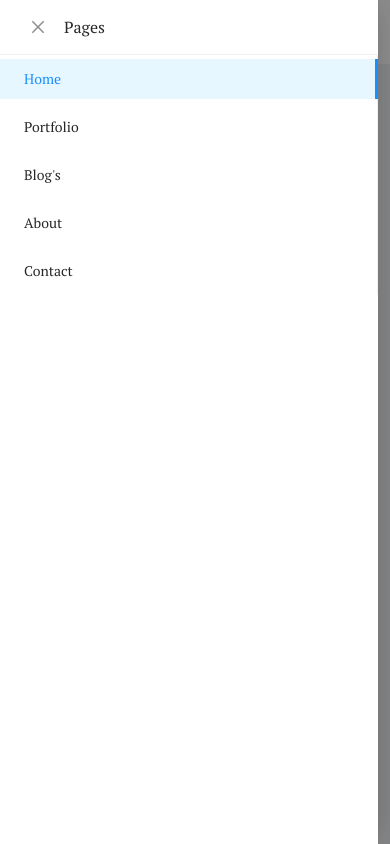
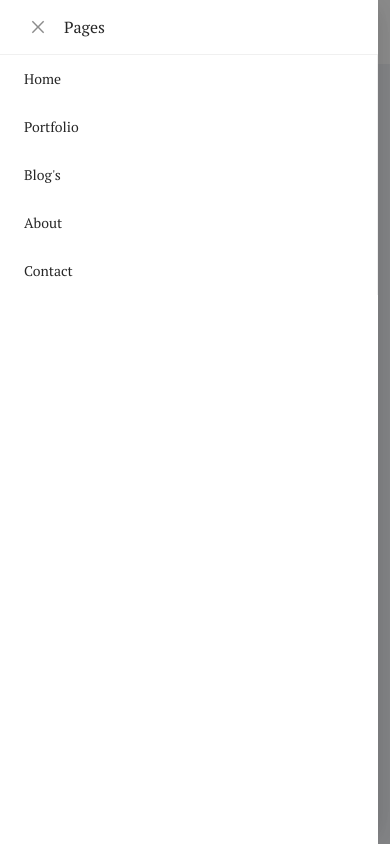
Before and after one commit to MaxiCB/Personal-Portfolio, a React (Create React App) app in the folder client/: page / in a window 390 px wide. Both pictures are taken after a click on the icon 32 px from the left and 32 px from the top of the page. Built offline with nearby package versions, Linux system fonts and the light colour scheme.

Commit message:
REMOVE Default Selected Key
- Removed the default selected key from the navigation bar

```diff
--- a/client/src/components/Navigation/NavigationBar.tsx
+++ b/client/src/components/Navigation/NavigationBar.tsx
@@ -57,7 +57,7 @@ const NavigationBar = () => {
             bodyStyle={{ padding: 0 }}
           >
             <Menu
-              defaultSelectedKeys={["1"]}
+              defaultSelectedKeys={["0"]}
               defaultOpenKeys={["sub1"]}
               mode="inline"
               style={{ width: "100%" }}
@@ -78,7 +78,7 @@ const NavigationBar = () => {
           <Menu
             theme="light"
             mode="horizontal"
-            defaultSelectedKeys={["1"]}
+            defaultSelectedKeys={["0"]}
             style={{ position: "absolute", right: 0 }}
           >
             <Menu.Item key="1">
```
